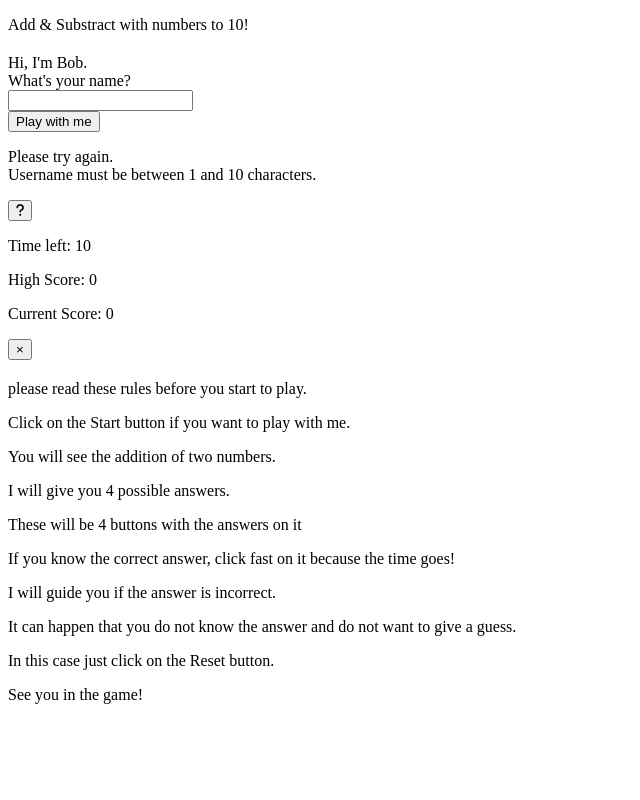
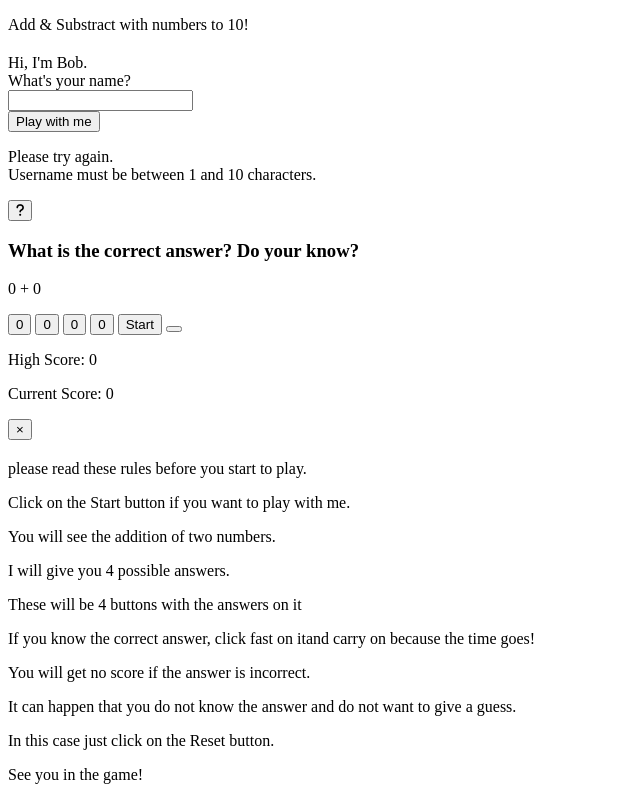
Before and after one commit to zhannamatuzak/math-with-crab, a plain HTML site: page index.html in a window 1280 px wide. Shown: the part 716-1516 px from the top of the page, without its empty margins (0-640 px from the left). Before the commit the page ends 1436 px from the top, so only its background shows below. Drawn offline with Linux system fonts and the light colour scheme.

Commit message:
Add question and answer area; start and reset buttons; text for the modal rules window

```diff
--- a/index.html
+++ b/index.html
@@ -51,7 +51,23 @@
         </div>
 
         <!-- Timer -->
-        <p id="time-display">Time left: 10</p>
+        <p id="time-display" hidden><i class="fa-solid fa-hourglass-start"></i> Time left: 10</p>
+
+        <!-- Question area-->
+        <h3 id="question">What is the correct answer? Do your know?</h3>
+        <p id="operation">0 + 0</p>
+
+        <!-- Area for 4 Buttons with answers -->
+        <button id="btn1">0</button>
+        <button id="btn2">0</button>
+        <button id="btn3">0</button>
+        <button id="btn4">0</button>
+
+        <!-- Area with the buttons: button to Start and button to Reset-->
+        <!-- Start button -->
+        <button onclick="startGame()">Start</button>
+        <!-- Reset button -->
+        <button id="new-game"></button>
 
       </div>
         <!-- Score area -->
@@ -71,8 +87,8 @@
         <p class="instructions-element">You will see the addition of two numbers.</p>
         <p class="instructions-element">I will give you 4 possible answers.</p>
         <p class="instructions-element">These will be 4 buttons with the answers on it</p>
-        <p class="instructions-element">If you know the correct answer, click fast on it because the time goes!</p>
-        <p class="instructions-element">I will guide you if the answer is incorrect.</p>
+        <p class="instructions-element">If you know the correct answer, click fast on itand carry on because the time goes!</p>
+        <p class="instructions-element">You will get no score if the answer is incorrect.</p>
         <p class="instructions-element">It can happen that you do not know the answer and do not want to give a guess.</p>
         <p class="instructions-element">In this case just click on the Reset button.</p>
         <p class="instructions-element">See you in the game!</p>
```
